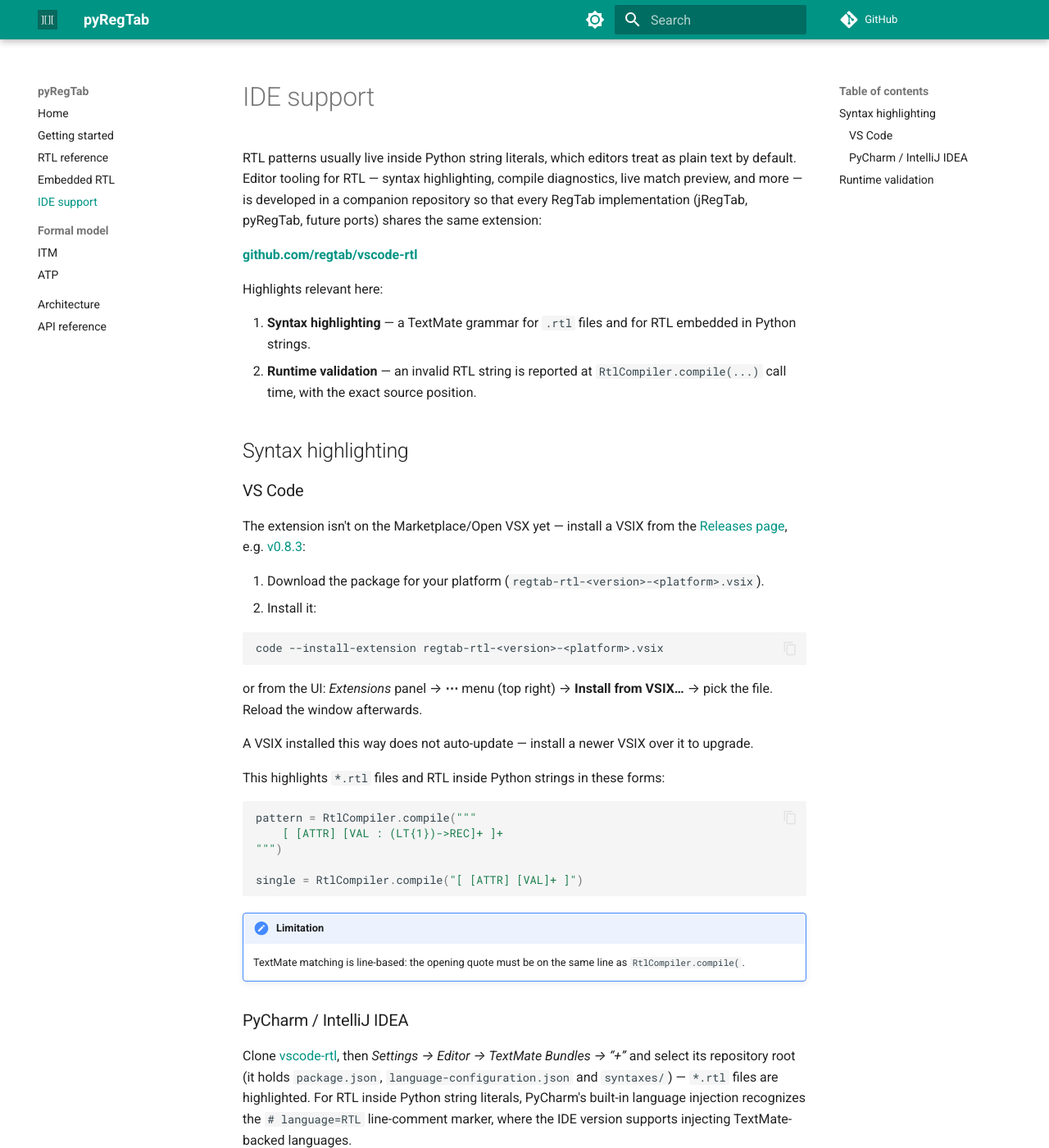
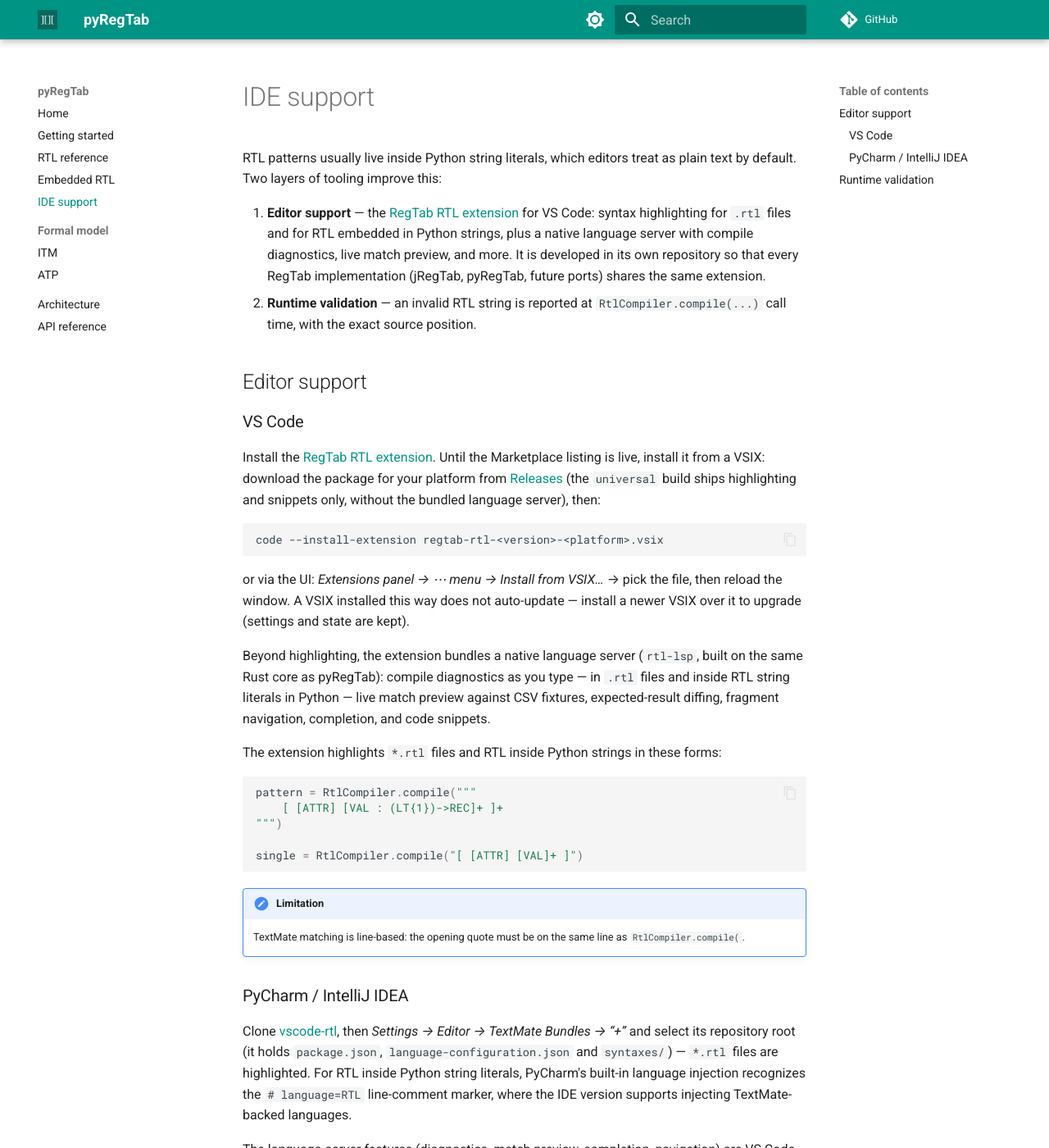
Before and after one commit to regtab/pyregtab, an MkDocs documentation site: the page built from docs/ide-support.md, in a window 1280 px wide and 1400 px high. Shown: the whole window at 82% size. Built offline with MkDocs 1.6.1 and Material for MkDocs 9.7.7, drawn with Linux system fonts in a browser that asks for light colours; comment, search, counter and statistics services are not loaded; some of the changed text lies outside the part shown.

Commit message:
docs(ide): align IDE support docs with jRegTab's
Describe the full extension (bundled rtl-lsp language server, compile
diagnostics in Python string literals, match preview) up front, note the
universal-build limitation, and match jRegTab's install wording.

````diff
--- a/docs/ide-support.md
+++ b/docs/ide-support.md
@@ -1,41 +1,39 @@
 # IDE support
 
 RTL patterns usually live inside Python string literals, which editors treat as plain
-text by default. Editor tooling for RTL — syntax highlighting, compile diagnostics,
-live match preview, and more — is developed in a companion repository so that every
-RegTab implementation (jRegTab, pyRegTab, future ports) shares the same extension:
+text by default. Two layers of tooling improve this:
 
-**[github.com/regtab/vscode-rtl](https://github.com/regtab/vscode-rtl)**
-
-Highlights relevant here:
-
-1. **Syntax highlighting** — a TextMate grammar for `.rtl` files and for RTL embedded in
-   Python strings.
+1. **Editor support** — the [RegTab RTL extension](https://github.com/regtab/vscode-rtl)
+   for VS Code: syntax highlighting for `.rtl` files and for RTL embedded in Python
+   strings, plus a native language server with compile diagnostics, live match preview,
+   and more. It is developed in its own repository so that every RegTab implementation
+   (jRegTab, pyRegTab, future ports) shares the same extension.
 2. **Runtime validation** — an invalid RTL string is reported at `RtlCompiler.compile(...)`
    call time, with the exact source position.
 
-## Syntax highlighting
+## Editor support
 
 ### VS Code
 
-The extension isn't on the Marketplace/Open VSX yet — install a VSIX from the
-[Releases page](https://github.com/regtab/vscode-rtl/releases), e.g.
-[v0.8.3](https://github.com/regtab/vscode-rtl/releases/tag/v0.8.3):
+Install the [RegTab RTL extension](https://github.com/regtab/vscode-rtl). Until the
+Marketplace listing is live, install it from a VSIX: download the package for your platform
+from [Releases](https://github.com/regtab/vscode-rtl/releases) (the `universal` build ships
+highlighting and snippets only, without the bundled language server), then:
 
-1. Download the package for your platform (`regtab-rtl-<version>-<platform>.vsix`).
-2. Install it:
+```bash
+code --install-extension regtab-rtl-<version>-<platform>.vsix
+```
 
-   ```bash
-   code --install-extension regtab-rtl-<version>-<platform>.vsix
-   ```
+or via the UI: *Extensions panel → ⋯ menu → Install from VSIX…* → pick the file, then reload
+the window. A VSIX installed this way does not auto-update — install a newer VSIX over it to
+upgrade (settings and state are kept).
 
-   or from the UI: *Extensions* panel → **⋯** menu (top right) →
-   **Install from VSIX…** → pick the file. Reload the window afterwards.
+Beyond highlighting, the extension bundles a native language server (`rtl-lsp`, built on
+the same Rust core as pyRegTab): compile diagnostics as you type — in `.rtl` files and
+inside RTL string literals in Python — live match preview against CSV fixtures,
+expected-result diffing, fragment navigation, completion, and code snippets.
 
-A VSIX installed this way does not auto-update — install a newer VSIX over it to
-upgrade.
-
-This highlights `*.rtl` files and RTL inside Python strings in these forms:
+The extension highlights `*.rtl` files and RTL inside Python strings in these forms:
 
 ```python
 pattern = RtlCompiler.compile("""
@@ -58,10 +56,8 @@
 language injection recognizes the `# language=RTL` line-comment marker, where the IDE
 version supports injecting TextMate-backed languages.
 
-The rest of the extension's feature set (compile diagnostics as you type, live match
-preview against CSV fixtures, Test Explorer integration, hover reference, completion,
-`$fragment` navigation) is VS Code-specific — see the
-[vscode-rtl README](https://github.com/regtab/vscode-rtl#readme) for details.
+The language-server features (diagnostics, match preview, completion, navigation) are
+VS Code-only — a TextMate bundle carries highlighting alone.
 
 ## Runtime validation
 
````
Also changed, not shown: ide/README.md (+10 -4 lines).
